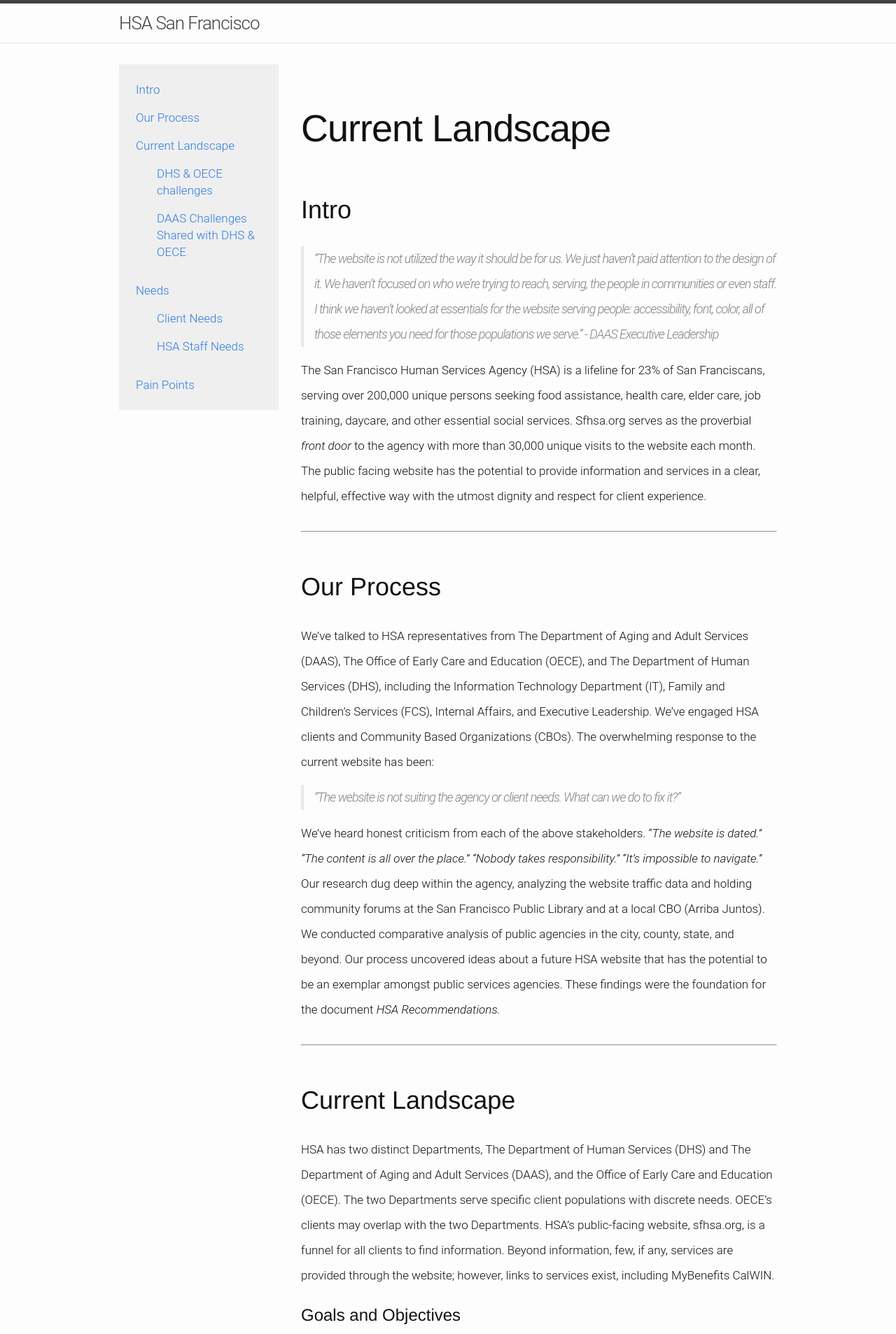
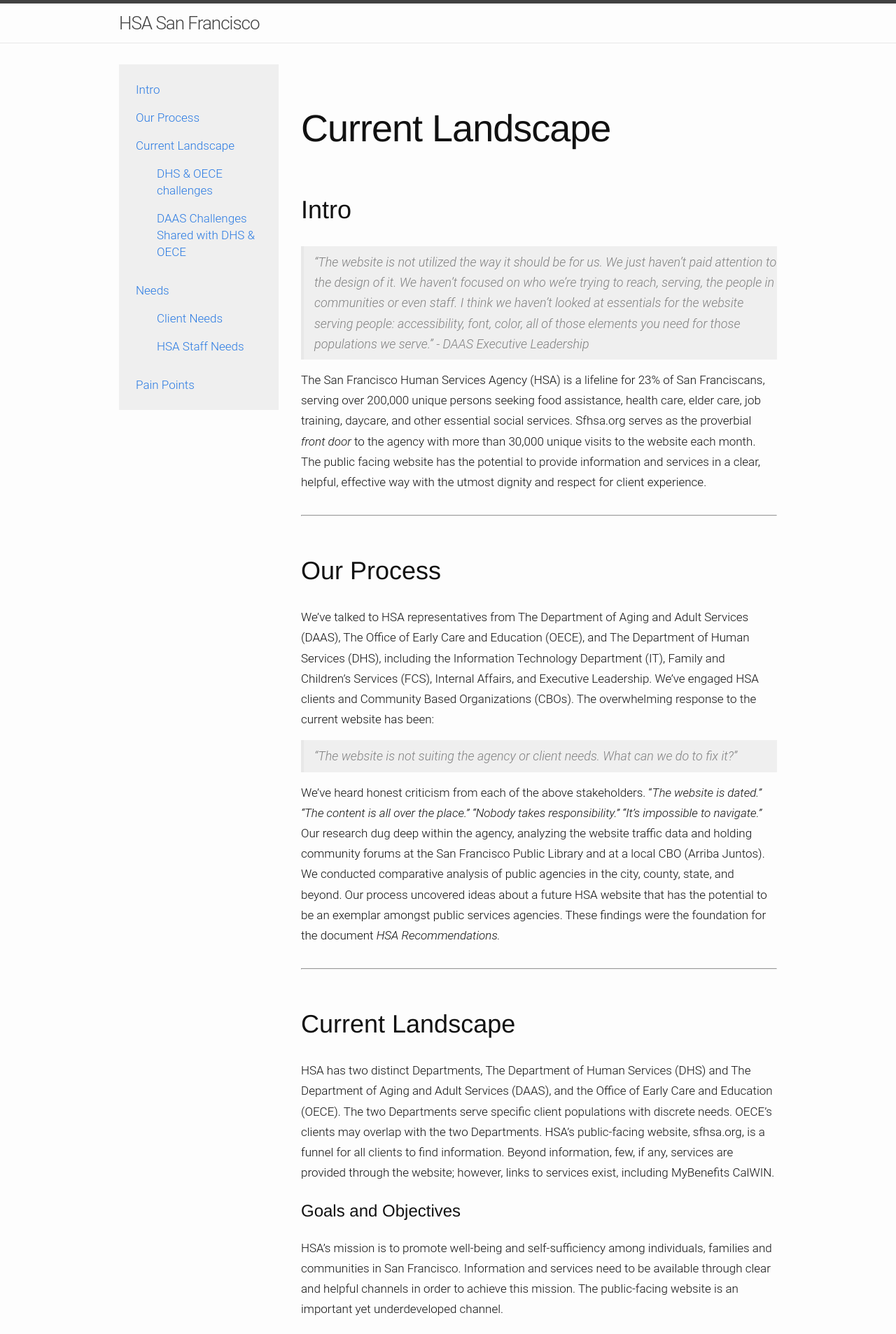
Before and after one commit to exygy-design/hsa-docs, a Jekyll site: the page built from current.md, in a window 1280 px wide. Shown: the top 1907 px of the page at 70% size. Built offline with Jekyll 4.4.1, drawn with Linux system fonts in a browser that asks for light colours; nearby versions of some CDN libraries.

Commit message:
Updating fonts and line heights

```diff
--- a/_sass/_base.scss
+++ b/_sass/_base.scss
@@ -109,12 +109,15 @@
  * Blockquotes
  */
 blockquote {
+    background-color: #efefef;
     color: $grey-color;
     border-left: 4px solid $grey-color-light;
     padding-left: $spacing-unit / 2;
     font-size: 18px;
-    letter-spacing: -1px;
     font-style: italic;
+    padding-top: .5rem;
+    padding-bottom: .5rem;
+
 
     > :last-child {
         margin-bottom: 0;
--- a/css/main.scss
+++ b/css/main.scss
@@ -8,7 +8,7 @@
 $base-font-family: "proxima-nova", 'Roboto', Helvetica, Arial, sans-serif;
 $base-font-size:   1.0625rem;
 $small-font-size:  $base-font-size * 0.875;
-$base-line-height: 2.25rem;
+$base-line-height: 1.825rem;
 $measure: 760px;
 
 $header-font-family: "museo-slab", 'Roboto Slab', Helvetica, Arial, sans-serif;
```
